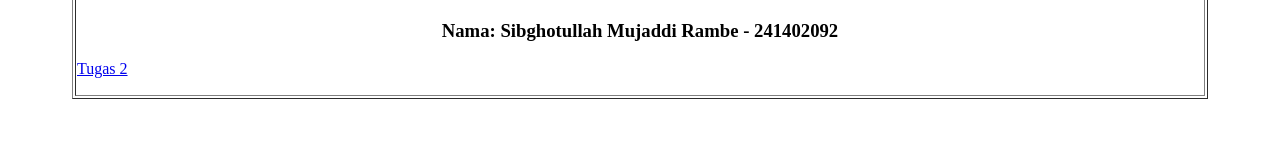
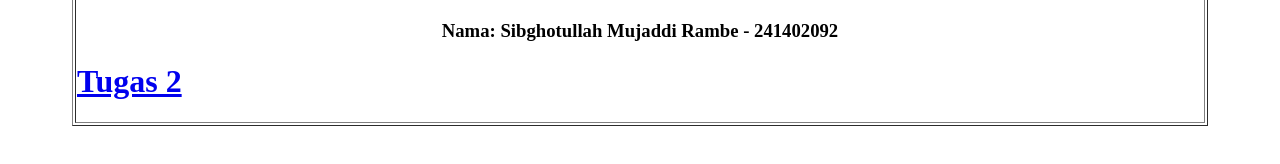
Before and after one commit to Jaddz/surcradis-lostsaga, a plain HTML site: page index.html in a window 1280 px wide. Shown: the part 1878-2042 px from the top of the page. Drawn offline with Linux system fonts and the light colour scheme.

Commit message:
Update index.html

```diff
--- a/index.html
+++ b/index.html
@@ -162,7 +162,7 @@
         <td colspan="2">
           <p style="text-indent: 2rem; text-align: justify; margin: 1rem"> </p>
           <h3 style="text-align: center;">Nama: Sibghotullah Mujaddi Rambe - 241402092</h3>
-          <p><a href="https://jaddz.github.io/tugas-2/">Tugas 2</a></p>
+          <h1><a href="https://jaddz.github.io/tugas-2/">Tugas 2</a></h1>
         </td>
       </tr>
       <!-- Footer End -->
```
